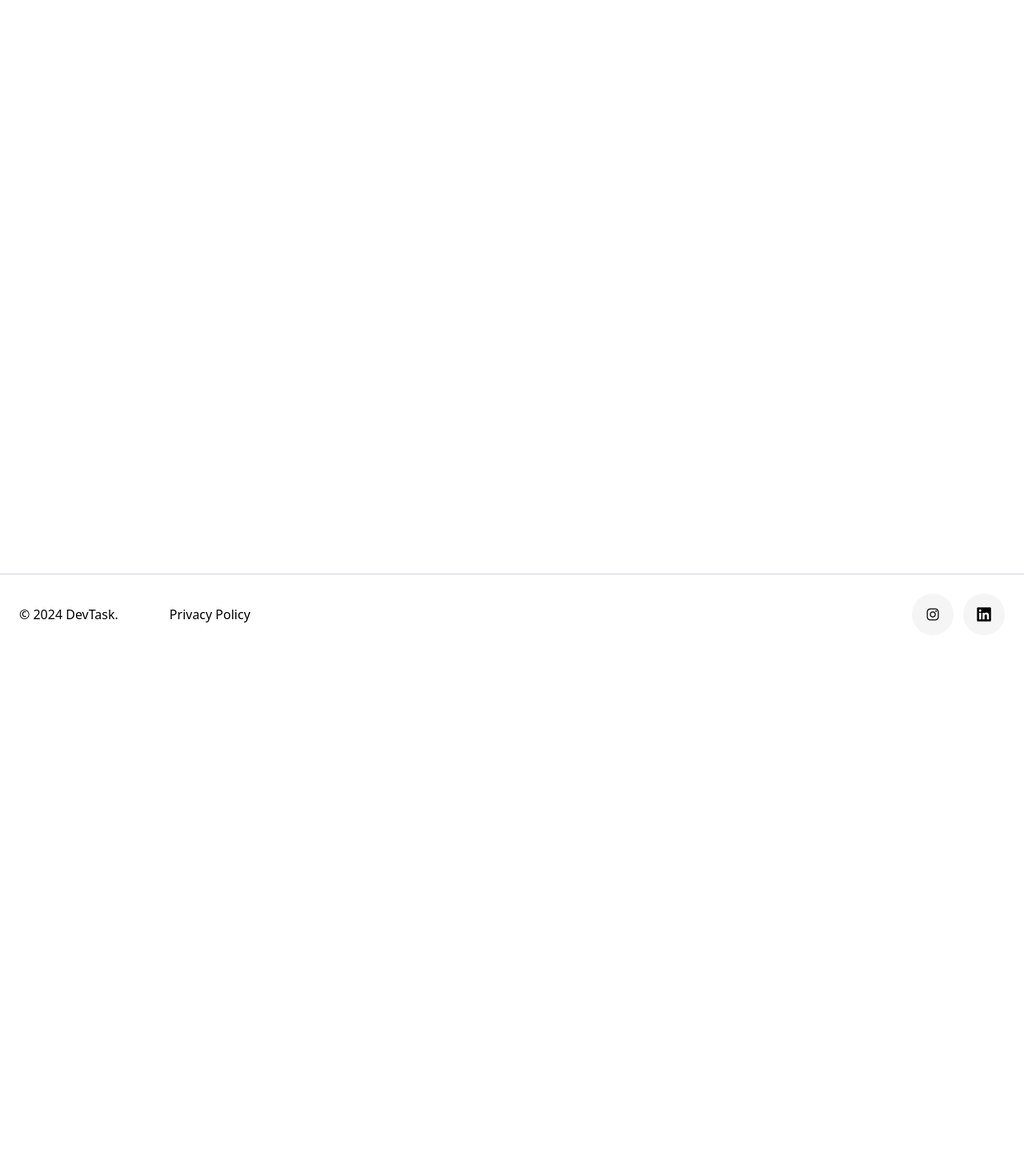
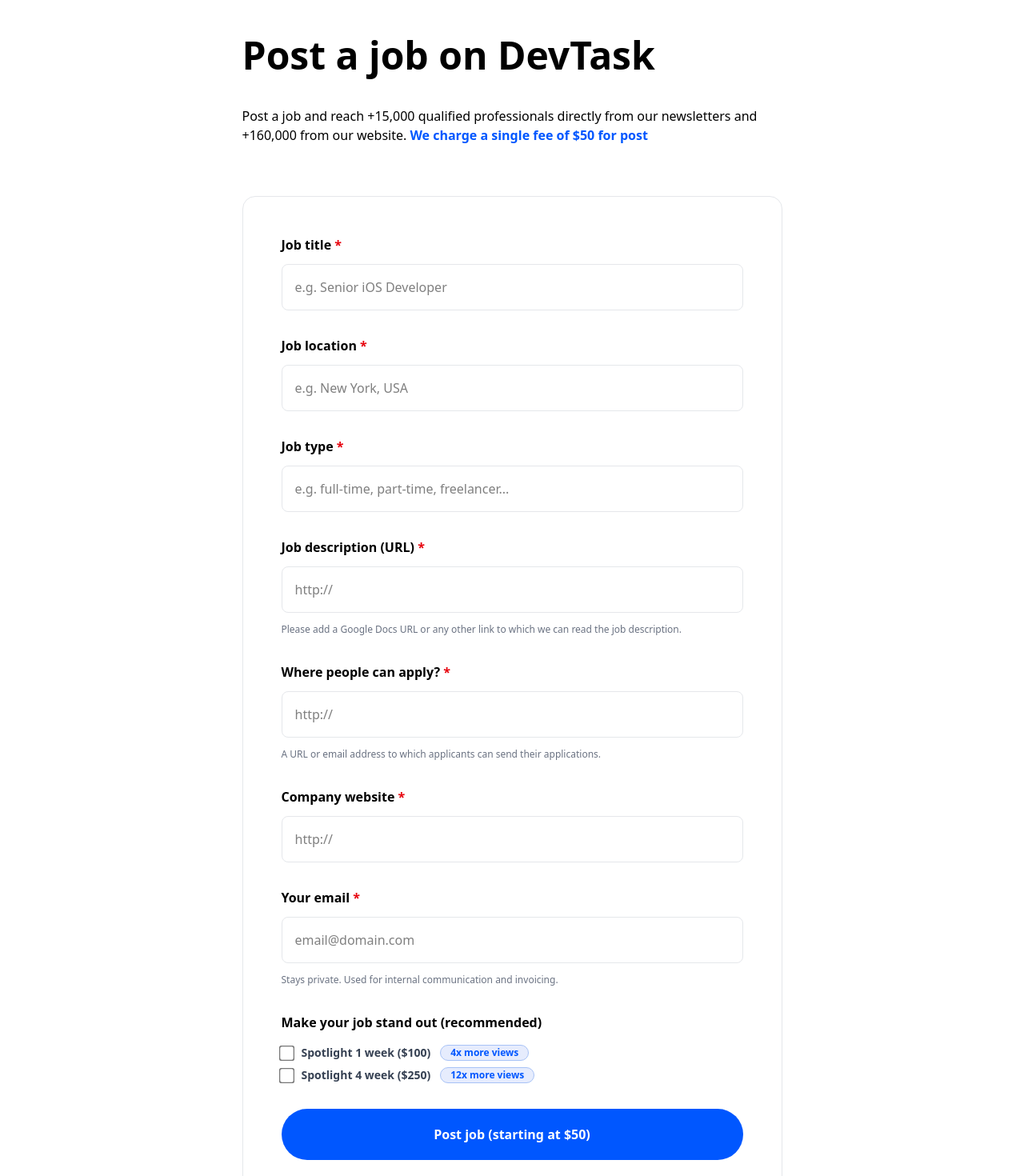
Before and after one commit to rushikesh221004/devtask, a React (Vite) app: page /post-a-job in a window 1280 px wide. Shown: the part 160-1630 px from the top of the page at 80% size. Before the commit the page ends 978 px from the top, so only its background shows below. Built offline with nearby package versions, Linux system fonts and the light colour scheme.

Commit message:
post a job page created

```diff
--- a/src/components/Form.jsx
+++ b/src/components/Form.jsx
@@ -1,9 +1,135 @@
-import React from 'react'
+import React from "react";
 
 const Form = () => {
   return (
-    <div>Form</div>
-  )
-}
+    <div className="w-[90%] mt-16 lg:mt-32">
+      <h1 className="text-4xl pb-4 xl:pb-10 sm:text-4xl lg:text-5xl md:w-[600px] font-bold">
+        Post a job on DevTask
+      </h1>
+      <p className="text-black">
+        Post a job and reach +15,000 qualified professionals directly from our
+        newsletters and +160,000 from our website.{" "}
+        <span className="text-[#0057ff] font-semibold">
+          We charge a single fee of $50 for post
+        </span>
+      </p>
 
-export default Form
+      <div className="w-full flex flex-col gap-8 md:px-12 md:py-12 border-[1px] px-6 py-6 border-gray-200 rounded-2xl mt-16">
+        <div className="flex flex-col gap-3">
+          <label htmlFor="jobTitle" className="font-semibold">
+            Job title <span className="text-red-600">*</span>
+          </label>
+          <input
+            id="jobTitle"
+            type="text"
+            placeholder="e.g. Senior iOS Developer"
+            className="border-[1px] border-gray-200 rounded-lg py-4 px-4"
+          />
+        </div>
+
+        <div className="flex flex-col gap-3">
+          <label htmlFor="jobLocation" className="font-semibold">
+            Job location <span className="text-red-600">*</span>
+          </label>
+          <input
+            id="jobLocation"
+            type="text"
+            placeholder="e.g. New York, USA"
+            className="border-[1px] border-gray-200 rounded-lg py-4 px-4"
+          />
+        </div>
+
+        <div className="flex flex-col gap-3">
+          <label htmlFor="jobType" className="font-semibold">
+            Job type <span className="text-red-600">*</span>
+          </label>
+          <input
+            id="jobType"
+            type="text"
+            placeholder="e.g. full-time, part-time, freelancer..."
+            className="border-[1px] border-gray-200 rounded-lg py-4 px-4"
+          />
+        </div>
+
+        <div className="flex flex-col gap-3">
+          <label htmlFor="jobDesc" className="font-semibold">
+            Job description (URL) <span className="text-red-600">*</span>
+          </label>
+          <input
+            id="jobDesc"
+            type="url"
+            placeholder="http://"
+            className="border-[1px] border-gray-200 rounded-lg py-4 px-4"
+          />
+          <p className="text-[12px] text-gray-500">Please add a Google Docs URL or any other link to which we can read the job description.</p>
+        </div>
+
+        <div className="flex flex-col gap-3">
+          <label htmlFor="peopleApply" className="font-semibold">
+            Where people can apply? <span className="text-red-600">*</span>
+          </label>
+          <input
+            id="peopleApply"
+            type="url"
+            placeholder="http://"
+            className="border-[1px] border-gray-200 rounded-lg py-4 px-4"
+          />
+          <p className="text-[12px] text-gray-500">A URL or email address to which applicants can send their applications.</p>
+        </div>
+
+        <div className="flex flex-col gap-3">
+          <label htmlFor="companyWebsite" className="font-semibold">
+            Company website <span className="text-red-600">*</span>
+          </label>
+          <input
+            id="companyWebsite"
+            type="url"
+            placeholder="http://"
+            className="border-[1px] border-gray-200 rounded-lg py-4 px-4"
+          />
+        </div>
+
+        <div className="flex flex-col gap-3">
+          <label htmlFor="email" className="font-semibold">
+            Your email <span className="text-red-600">*</span>
+          </label>
+          <input
+            id="email"
+            type="text"
+            placeholder="email@domain.com"
+            className="border-[1px] border-gray-200 rounded-lg py-4 px-4"
+          />
+          <p className="text-[12px] text-gray-500">Stays private. Used for internal communication and invoicing.</p>
+        </div>
+
+        <div>
+          <p className="font-bold mb-4">Make your job stand out (recommended)</p>
+          <div className="flex flex-col gap-2">
+            <div className="flex items-center gap-3">
+              <input id="hundred" type="checkbox" className="scale-150"/>
+              <label htmlFor="hundred" className="text-sm font-semibold text-gray-700">Spotlight 1 week ($100)</label>
+              <label htmlFor="hundred" className="text-[12px] text-[#0057ff] bg-[#e6ecfd] px-3 rounded-[15px] border-[1px] border-[#a7c2f6] font-semibold w-fit whitespace-nowrap">
+                  4x more views
+                </label>
+            </div>
+            <div className="flex items-center gap-3">
+              <input id="twoFifty" type="checkbox" className="scale-150"/>
+              <label htmlFor="twoFifty" className="text-sm font-semibold text-gray-700">Spotlight 4 week ($250)</label>
+              <label htmlFor="twoFifty" className="text-[12px] text-[#0057ff] bg-[#e6ecfd] px-3 rounded-[15px] border-[1px] border-[#a7c2f6] font-semibold w-fit whitespace-nowrap">
+                  12x more views
+                </label>
+            </div>
+          </div>
+        </div>
+
+        <button className=" w-full hover:cursor-pointer flex items-center justify-center border-none px-4 md:flex md:items-center md:gap-2 py-5 bg-[#0057FF] text-white rounded-full font-semibold">
+              Post job (starting at $50)
+            </button>
+
+            <p className="text-sm font-semibold text-gray-700 text-center">You will be sent an email with a Stripe checkout link.</p>
+      </div>
+    </div>
+  );
+};
+
+export default Form;
--- a/src/pages/PostJob.jsx
+++ b/src/pages/PostJob.jsx
@@ -3,7 +3,7 @@
 const PostJob = () => {
   return (
     <div className="min-h-screen pb-20 w-full">
-        <div className="xl:max-w-[1250px] flex flex-col items-center mx-auto">
+        <div className="xl:max-w-[750px] md:max-w-[700px] flex flex-col items-center mx-auto">
             <Form/>
         </div>
     </div>
```
